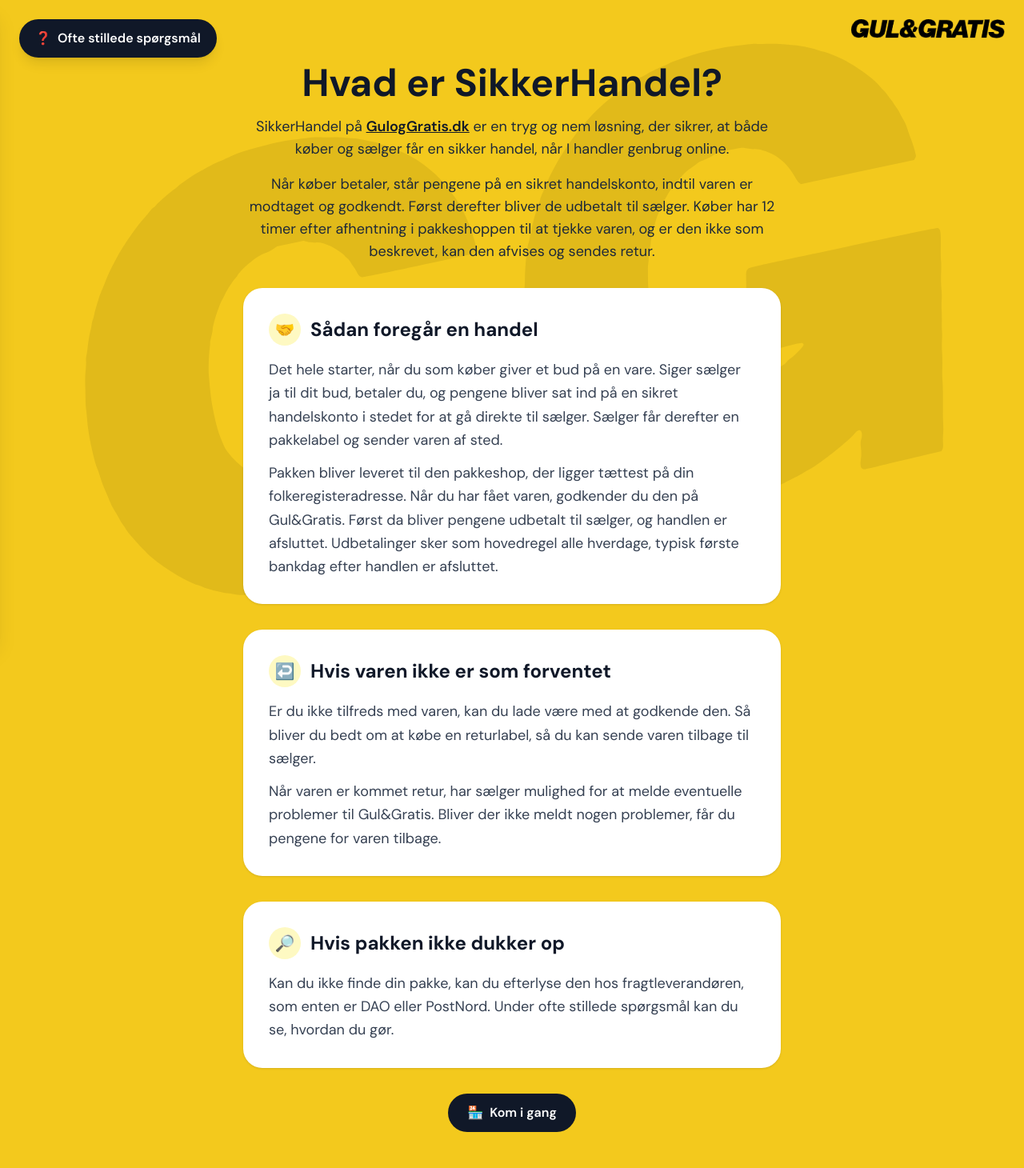
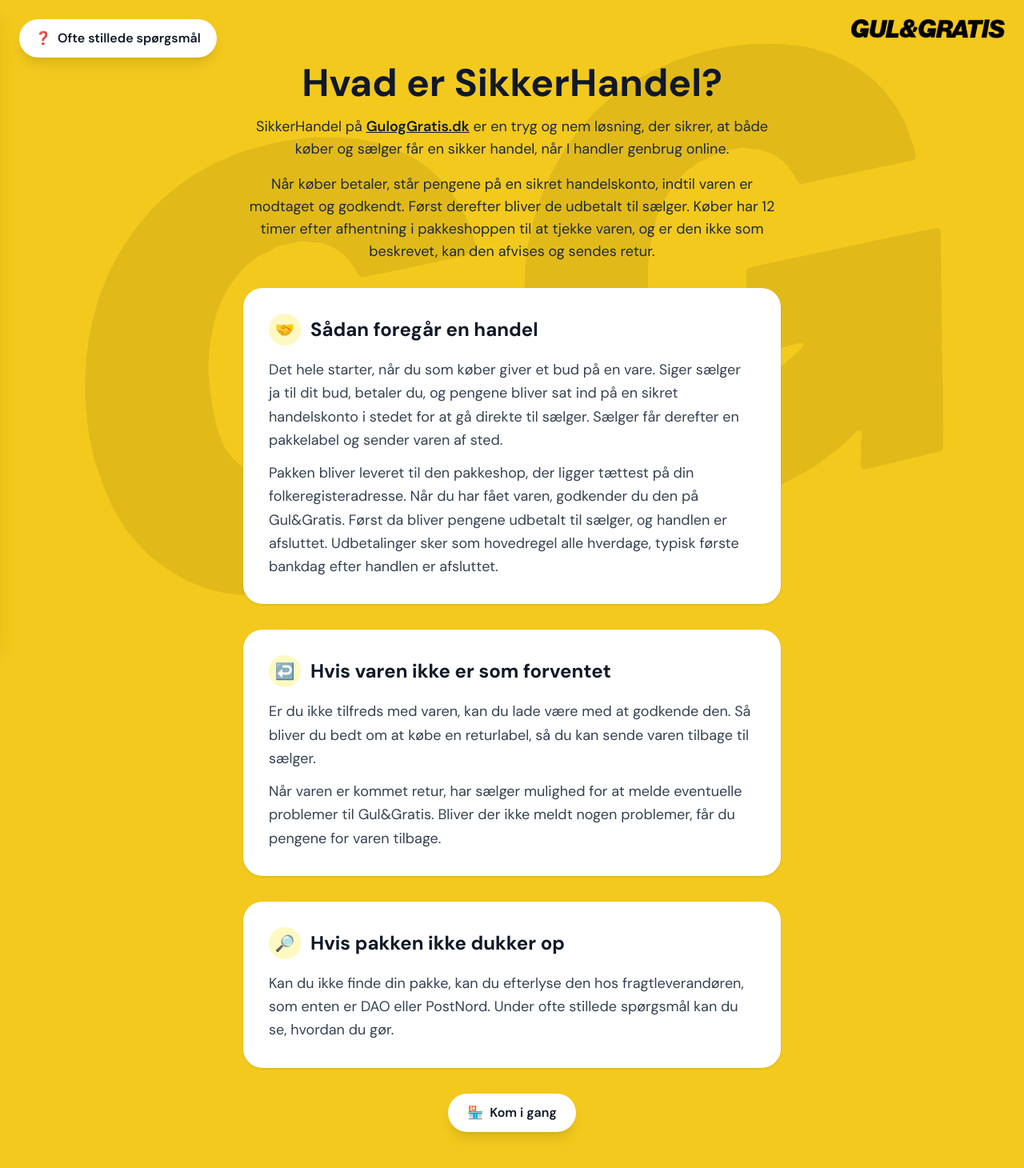
Before and after one commit to khojgaardkroyer-stack/guloggartis, a React (Vite) app: page / in a window 1280 px wide. Shown: the top 1460 px of the page at 80% size. Built offline with nearby package versions, Linux system fonts and the light colour scheme.

Commit message:
Make buttons white
Co-Authored-By: Claude Opus 5.5 <noreply@anthropic.com>
Claude-Session: https://claude.ai/code/session_01Daou4s8jKBJt4T1tELkRRS

```diff
--- a/src/App.tsx
+++ b/src/App.tsx
@@ -44,7 +44,7 @@ function App() {
         <div className="flex flex-wrap justify-center gap-3">
           <a
             href={GUL_OG_GRATIS_URL}
-            className="flex items-center gap-2 rounded-full bg-gray-900 px-6 py-3 font-semibold text-white transition hover:bg-gray-700"
+            className="flex items-center gap-2 rounded-full bg-white px-6 py-3 font-semibold text-gray-900 shadow-lg transition hover:bg-gray-100"
           >
             <span aria-hidden="true">🏪</span> Kom i gang
           </a>
--- a/src/components/FaqDrawer.tsx
+++ b/src/components/FaqDrawer.tsx
@@ -31,7 +31,7 @@ function FaqDrawer({ title, faqs }: Props) {
         onClick={() => setOpen(true)}
         aria-expanded={open}
         aria-controls="faq-drawer"
-        className="fixed bottom-4 left-4 z-20 flex items-center gap-2 rounded-full bg-gray-900 px-5 py-3 font-semibold text-white shadow-lg transition hover:bg-gray-700 sm:top-6 sm:bottom-auto sm:left-6"
+        className="fixed bottom-4 left-4 z-20 flex items-center gap-2 rounded-full bg-white px-5 py-3 font-semibold text-gray-900 shadow-lg transition hover:bg-gray-100 sm:top-6 sm:bottom-auto sm:left-6"
       >
         <span aria-hidden="true">❓</span> {title}
       </button>
```
